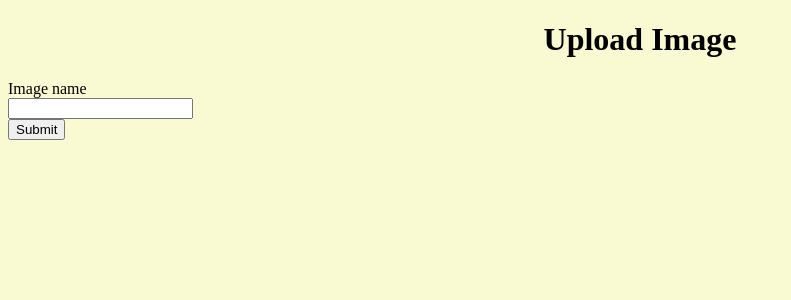
After one commit to ispyhumanfly/catland, a Flask app: template app/templates/uploader.html in a window 1280 px wide. The commit adds this page. Shown: the top 300 px of the page, without its empty margins (0-791 px from the left). Run offline with Flask 2, Linux system fonts and the light colour scheme; the template is opened without the code that fills it, so the values that code supplies are empty.

Commit message:
form uploader

```diff
--- a/app/templates/readme.html
+++ b/app/templates/readme.html
@@ -5,7 +5,7 @@
         <link rel="stylesheet" type="text/css" href="/style.css" />
 
         <style>
-            body {background-color: brown; text-align: center;}
+            body {background-color: brown;}
 
             h1 {color: mediumblue;font-family: cursive;text-align: center;}
 
--- /dev/null
+++ b/app/templates/uploader.html
@@ -0,0 +1,43 @@
+<!DOCTYPE html>
+<html lang="en-US">
+    <head>
+        <title>Upload</title>
+        <link rel="stylesheet" type="text/css" href="/style.css" />
+
+        <style>
+            body  {background-color: lightgoldenrodyellow;}
+
+            h1 {color: black; text-align: center;}
+
+            p {background-color: white; padding: 50px; border: 1px solid; font-size:150%;}
+
+            ul{background-color: salmon; padding: auto; border: 10px solid forestgreen; font-size:120%;}
+        </style>
+    </head>
+    <body>
+        <h1>Upload Image</h1>
+        <form action = "http://localhost:5000/uploader" method = "POST">
+            <label for="upname">Image name</label><br>
+            <input type="text" id="upname" name="upname"><br>
+            <input type="submit" value="Submit">
+        </form>
+
+
+
+
+
+
+
+
+
+
+    </body>
+
+
+
+
+
+
+
+
+</html>
```
Also changed, not shown: app/templates/about.html (+2 -2 lines), app/templates/gallery.html (added, +22 -0 lines).
